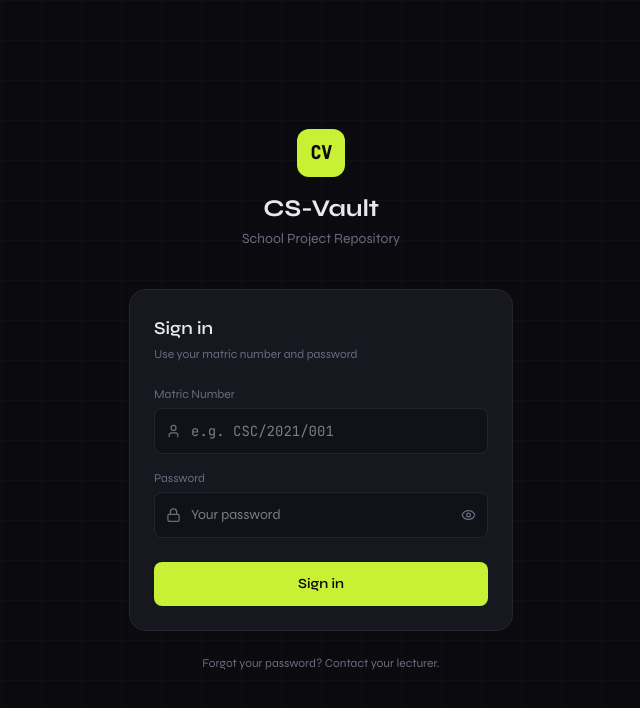
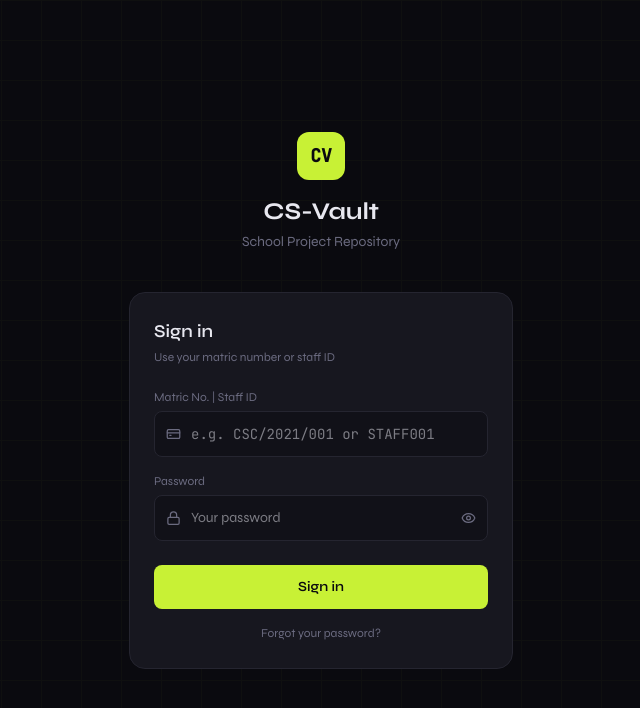
Before and after one commit to AfeezTemitope/cs-vault-frontend, a Next.js app: page /login in a window 1280 px wide. Shown: the top 708 px of the page, without its empty margins (319-959 px from the left). Built offline with nearby package versions, Linux system fonts and the light colour scheme; no server answers.

Commit message:
add forgot password UI and update login label

```diff
--- a/app/login/page.tsx
+++ b/app/login/page.tsx
@@ -1,30 +1,54 @@
 'use client';
 import { useState } from 'react';
-import { useRouter } from 'next/navigation';
 import toast from 'react-hot-toast';
 import api from '@/lib/api';
 import { setAuth } from '@/lib/auth';
-import { Eye, EyeOff, Lock, User } from 'lucide-react';
+import { Eye, EyeOff, Lock, CreditCard, ArrowLeft } from 'lucide-react';
+
+type View = 'login' | 'forgot';
 
 export default function LoginPage() {
-  const router = useRouter();
+  const [view, setView] = useState<View>('login');
   const [form, setForm] = useState({ matric_number: '', password: '' });
+  const [forgotMatric, setForgotMatric] = useState('');
   const [show, setShow] = useState(false);
   const [loading, setLoading] = useState(false);
 
-  const handleSubmit = async (e: React.FormEvent) => {
+  const handleLogin = async (e: React.FormEvent) => {
     e.preventDefault();
     setLoading(true);
     try {
       const { data } = await api.post('/auth/login', form);
       setAuth(data.token, data.user);
       toast.success(`Welcome, ${data.user.full_name.split(' ')[0]}!`);
-      router.push(data.user.must_change_password ? '/profile?must_change=true' : `/${data.user.role}`);
+      window.location.href = data.user.must_change_password
+        ? '/profile?must_change=true'
+        : `/${data.user.role}`;
     } catch (err: unknown) {
-      const msg = err instanceof Error ? err.message : 'Login failed';
       const axiosMsg = (err as { response?: { data?: { error?: string } } })?.response?.data?.error;
-      toast.error(axiosMsg ?? msg);
+      toast.error(axiosMsg ?? 'Login failed');
+      setLoading(false);
+    }
+  };
+
+  const handleForgot = async (e: React.FormEvent) => {
+    e.preventDefault();
+    setLoading(true);
+    try {
+      await api.post('/auth/forgot-password', { matric_number: forgotMatric });
+      toast.success('New password sent to your registered email!');
+      setView('login');
+      setForgotMatric('');
+    } catch (err: unknown) {
+      const axiosMsg = (err as { response?: { data?: { error?: string } } })?.response?.data?.error;
+      toast.error(axiosMsg ?? 'Something went wrong');
     } finally { setLoading(false); }
+  };
+
+  const inputStyle = {
+    backgroundColor: 'var(--surface)',
+    borderColor: 'var(--border)',
+    color: 'var(--soft)',
   };
 
   return (
@@ -35,6 +59,7 @@ export default function LoginPage() {
         style={{ backgroundImage: 'linear-gradient(#C8F135 1px,transparent 1px),linear-gradient(90deg,#C8F135 1px,transparent 1px)', backgroundSize: '40px 40px' }} />
 
       <div className="w-full max-w-sm relative z-10">
+        {/* Logo */}
         <div className="text-center mb-10 fade-up">
           <div className="inline-flex items-center justify-center w-12 h-12 rounded-xl mb-4"
             style={{ backgroundColor: 'var(--accent)' }}>
@@ -44,20 +69,24 @@ export default function LoginPage() {
           <p className="text-sm mt-1" style={{ color: 'var(--muted)' }}>School Project Repository</p>
         </div>
 
+        {/* ── LOGIN VIEW ── */}
+        {view === 'login' && (
           <div className="rounded-2xl p-6 border fade-up delay-2"
             style={{ backgroundColor: 'var(--card)', borderColor: 'var(--border)' }}>
             <h2 className="text-lg font-semibold mb-1" style={{ color: 'var(--soft)' }}>Sign in</h2>
-          <p className="text-xs mb-6" style={{ color: 'var(--muted)' }}>Use your matric number and password</p>
+            <p className="text-xs mb-6" style={{ color: 'var(--muted)' }}>Use your matric number or staff ID</p>
 
-          <form onSubmit={handleSubmit} className="space-y-4">
+            <form onSubmit={handleLogin} className="space-y-4">
               <div>
-              <label className="text-xs block mb-1.5" style={{ color: 'var(--muted)' }}>Matric Number</label>
+                <label className="text-xs block mb-1.5" style={{ color: 'var(--muted)' }}>
+                  Matric No. | Staff ID
+                </label>
                 <div className="relative">
-                <User size={15} className="absolute left-3 top-1/2 -translate-y-1/2" style={{ color: 'var(--muted)' }} />
+                  <CreditCard size={15} className="absolute left-3 top-1/2 -translate-y-1/2" style={{ color: 'var(--muted)' }} />
                   <input
                     className="w-full rounded-lg pl-9 pr-4 py-3 text-sm mono focus:outline-none transition-colors border"
-                  style={{ backgroundColor: 'var(--surface)', borderColor: 'var(--border)', color: 'var(--soft)' }}
-                  placeholder="e.g. CSC/2021/001"
+                    style={inputStyle}
+                    placeholder="e.g. CSC/2021/001 or STAFF001"
                     value={form.matric_number}
                     onChange={e => setForm({ ...form, matric_number: e.target.value })}
                     onFocus={e => (e.target.style.borderColor = 'var(--accent)')}
@@ -73,7 +102,7 @@ export default function LoginPage() {
                   <input
                     type={show ? 'text' : 'password'}
                     className="w-full rounded-lg pl-9 pr-10 py-3 text-sm focus:outline-none transition-colors border"
-                  style={{ backgroundColor: 'var(--surface)', borderColor: 'var(--border)', color: 'var(--soft)' }}
+                    style={inputStyle}
                     placeholder="Your password"
                     value={form.password}
                     onChange={e => setForm({ ...form, password: e.target.value })}
@@ -94,10 +123,61 @@ export default function LoginPage() {
                 {loading ? 'Signing in...' : 'Sign in'}
               </button>
             </form>
+
+            <button onClick={() => setView('forgot')}
+              className="w-full text-center text-xs mt-4 transition-colors hover:underline"
+              style={{ color: 'var(--muted)' }}>
+              Forgot your password?
+            </button>
           </div>
-        <p className="text-center text-xs mt-6" style={{ color: 'var(--muted)' }}>
-          Forgot your password? Contact your lecturer.
+        )}
+
+        {/* ── FORGOT PASSWORD VIEW ── */}
+        {view === 'forgot' && (
+          <div className="rounded-2xl p-6 border fade-up"
+            style={{ backgroundColor: 'var(--card)', borderColor: 'var(--border)' }}>
+            <button onClick={() => setView('login')}
+              className="flex items-center gap-1 text-xs mb-5 transition-colors"
+              style={{ color: 'var(--muted)' }}>
+              <ArrowLeft size={13} /> Back to login
+            </button>
+
+            <h2 className="text-lg font-semibold mb-1" style={{ color: 'var(--soft)' }}>Reset Password</h2>
+            <p className="text-xs mb-6" style={{ color: 'var(--muted)' }}>
+              Enter your matric number or staff ID. A new password will be sent to your registered email.
             </p>
+
+            <form onSubmit={handleForgot} className="space-y-4">
+              <div>
+                <label className="text-xs block mb-1.5" style={{ color: 'var(--muted)' }}>
+                  Matric No. | Staff ID
+                </label>
+                <div className="relative">
+                  <CreditCard size={15} className="absolute left-3 top-1/2 -translate-y-1/2" style={{ color: 'var(--muted)' }} />
+                  <input
+                    className="w-full rounded-lg pl-9 pr-4 py-3 text-sm mono focus:outline-none transition-colors border"
+                    style={inputStyle}
+                    placeholder="e.g. CSC/2021/001 or STAFF001"
+                    value={forgotMatric}
+                    onChange={e => setForgotMatric(e.target.value)}
+                    onFocus={e => (e.target.style.borderColor = 'var(--accent)')}
+                    onBlur={e => (e.target.style.borderColor = 'var(--border)')}
+                    required />
+                </div>
+              </div>
+
+              <button type="submit" disabled={loading}
+                className="w-full font-semibold py-3 rounded-lg text-sm transition-all disabled:opacity-50"
+                style={{ backgroundColor: 'var(--accent)', color: 'var(--ink)' }}>
+                {loading ? 'Sending...' : 'Send New Password'}
+              </button>
+            </form>
+
+            <p className="text-xs mt-4 text-center" style={{ color: 'var(--muted)' }}>
+              Don't have access to your email? Contact your lecturer or admin.
+            </p>
+          </div>
+        )}
       </div>
     </div>
   );
```
Lines whose indentation alone changed are shown as unchanged.
